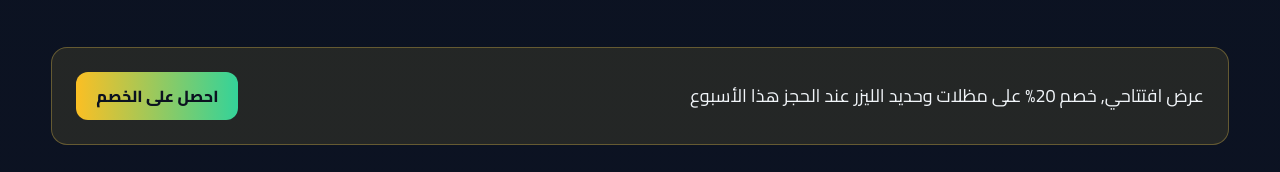
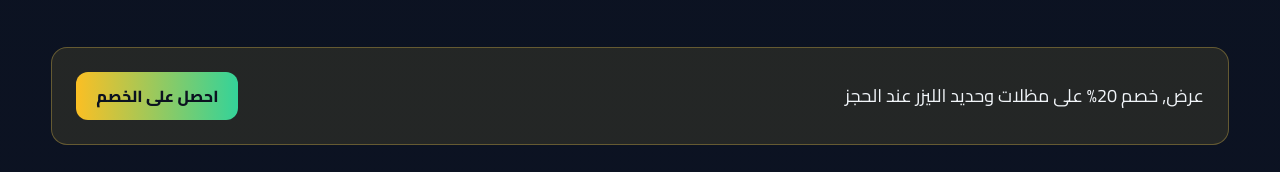
Before and after one commit to toufeeqrahimm/AlEbda-Funnel-Site, a React (Vite) app: page / in a window 1280 px wide. Shown: the part 1278-1450 px from the top of the page. Built offline with nearby package versions, Linux system fonts and the light colour scheme.

Commit message:
Whatsapp Message Change

```diff
--- a/src/App.jsx
+++ b/src/App.jsx
@@ -55,7 +55,7 @@ function Header({phoneLocal, phoneIntl}){
           </div>
           <div className="flex gap-2">
             <a href={"tel:+966" + phoneLocal.replace(/[^0-9]/g,"")} className="flex-1 text-center px-3 py-2 text-sm rounded-xl border border-white/20">اتصل الآن</a>
-            <a href={"https://wa.me/" + phoneIntl + "?text=" + encodeURIComponent("أرغب بعرض سعر لهنجر او حدادة")} target="_blank" rel="noreferrer" className="flex-1 text-center px-3 py-2 text-sm rounded-xl bg-gradient-to-r from-amber-400 to-emerald-400 text-[#0b1220] font-extrabold shadow">عرض سعر سريع</a>
+            <a href={"https://wa.me/" + phoneIntl + "?text=" + encodeURIComponent("السلام عليكم, أحتاج عرض سعر")} target="_blank" rel="noreferrer" className="flex-1 text-center px-3 py-2 text-sm rounded-xl bg-gradient-to-r from-amber-400 to-emerald-400 text-[#0b1220] font-extrabold shadow">عرض سعر سريع</a>
           </div>
         </div>
 
@@ -70,7 +70,7 @@ function Header({phoneLocal, phoneIntl}){
           </div>
           <div className="flex gap-2">
             <a href={"tel:+966" + phoneLocal.replace(/[^0-9]/g,"")} className="px-4 py-2 rounded-xl border border-white/20">اتصل الآن {phoneLocal}</a>
-            <a href={"https://wa.me/" + phoneIntl + "?text=" + encodeURIComponent("أرغب بعرض سعر لهنجر او حدادة")} target="_blank" rel="noreferrer" className="px-4 py-2 rounded-xl bg-gradient-to-r from-amber-400 to-emerald-400 text-[#0b1220] font-extrabold shadow">عرض سعر سريع</a>
+            <a href={"https://wa.me/" + phoneIntl + "?text=" + encodeURIComponent("السلام عليكم, أحتاج عرض سعر")} target="_blank" rel="noreferrer" className="px-4 py-2 rounded-xl bg-gradient-to-r from-amber-400 to-emerald-400 text-[#0b1220] font-extrabold shadow">عرض سعر سريع</a>
           </div>
         </div>
       </div>
@@ -185,7 +185,7 @@ function Promo(){
   return (
     <section className="py-6">
       <motion.div initial={{opacity:0,scale:.98}} whileInView={{opacity:1,scale:1}} viewport={{once:true}} className="rounded-2xl border border-amber-300/30 bg-amber-300/10 p-4 sm:p-6 flex flex-col md:flex-row items-center justify-between gap-3">
-        <div className="text-base sm:text-lg text-center md:text-right">عرض افتتاحي, خصم 20% على مظلات وحديد الليزر عند الحجز هذا الأسبوع</div>
+        <div className="text-base sm:text-lg text-center md:text-right">عرض, خصم 20% على مظلات وحديد الليزر عند الحجز </div>
         <a href="#lead" className="px-4 py-3 sm:px-5 rounded-xl bg-gradient-to-r from-amber-400 to-emerald-400 text-[#0b1220] font-extrabold text-sm sm:text-base whitespace-nowrap">احصل على الخصم</a>
       </motion.div>
     </section>
```
